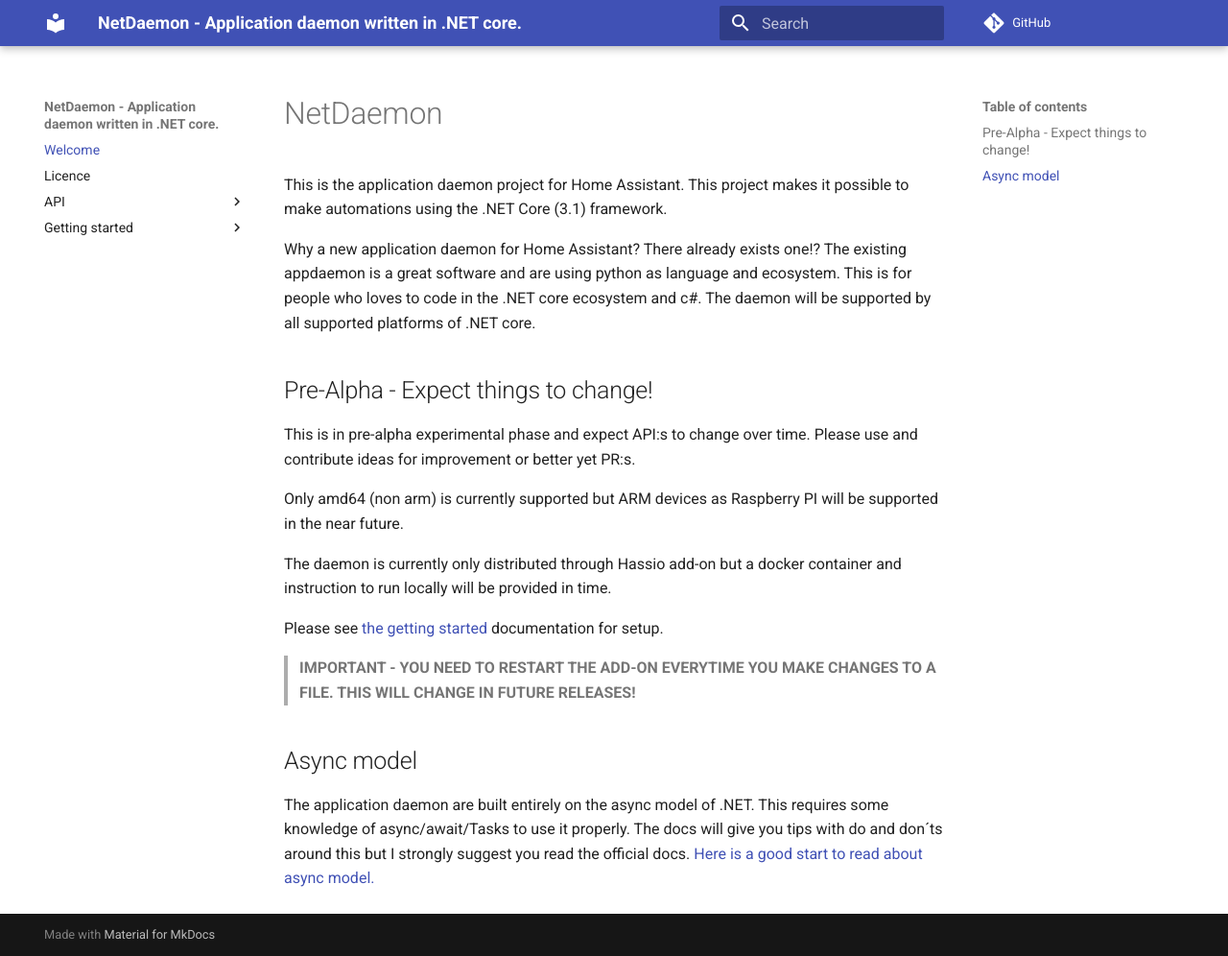
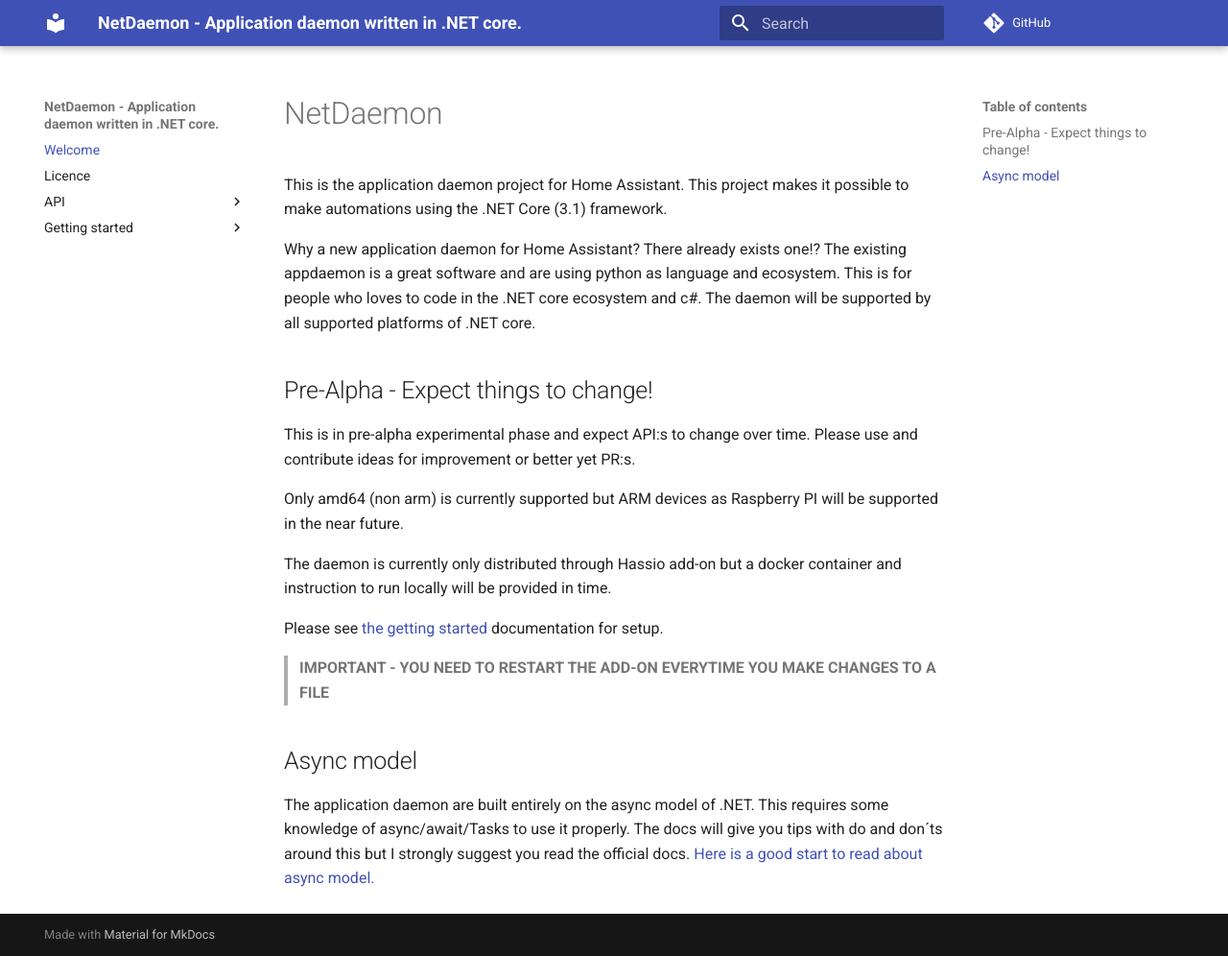
Before and after one commit to net-daemon/netdaemon, an MkDocs documentation site: the page built from documentation/docs/index.md, in a window 1280 px wide and 996 px high. Shown: the whole window at 96% size. Built offline with MkDocs 1.6.1 and Material for MkDocs 9.7.7, drawn with Linux system fonts in a browser that asks for light colours; comment, search, counter and statistics services are not loaded.

Commit message:
Some docs

```diff
--- a/documentation/docs/index.md
+++ b/documentation/docs/index.md
@@ -20,7 +20,7 @@
 
 Please see [the getting started](/netdaemon/Getting%20started/getting%20started/) documentation for setup.
 
-> **IMPORTANT - YOU NEED TO RESTART THE ADD-ON EVERYTIME YOU MAKE CHANGES TO A FILE. THIS WILL CHANGE IN FUTURE RELEASES!**
+> **IMPORTANT - YOU NEED TO RESTART THE ADD-ON EVERYTIME YOU MAKE CHANGES TO A FILE**
 
 ## Async model
 
```
Also changed, not shown: documentation/docs/Getting started/1_getting started.md (+1 -1 lines), documentation/docs/Getting started/2_basics.md (+1 -1 lines).
